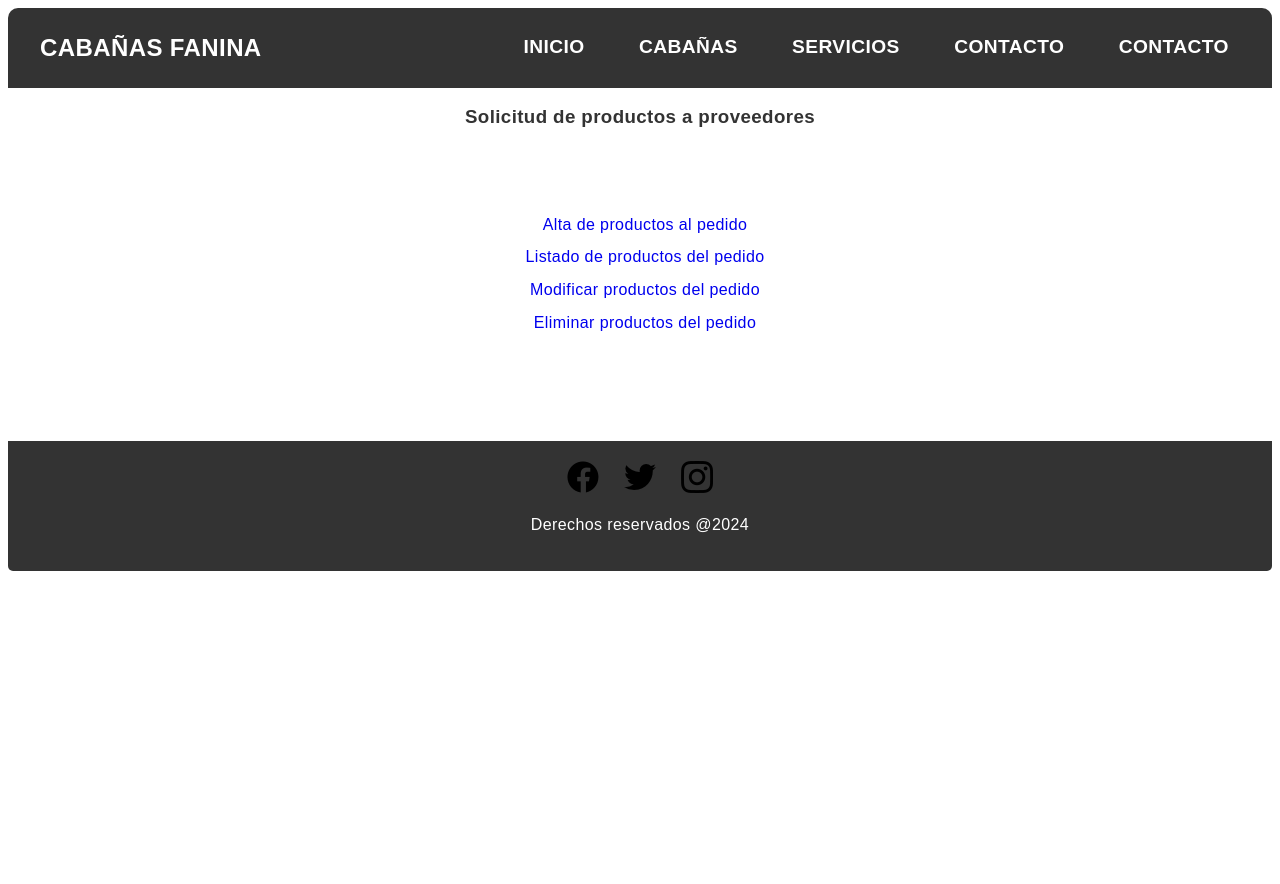
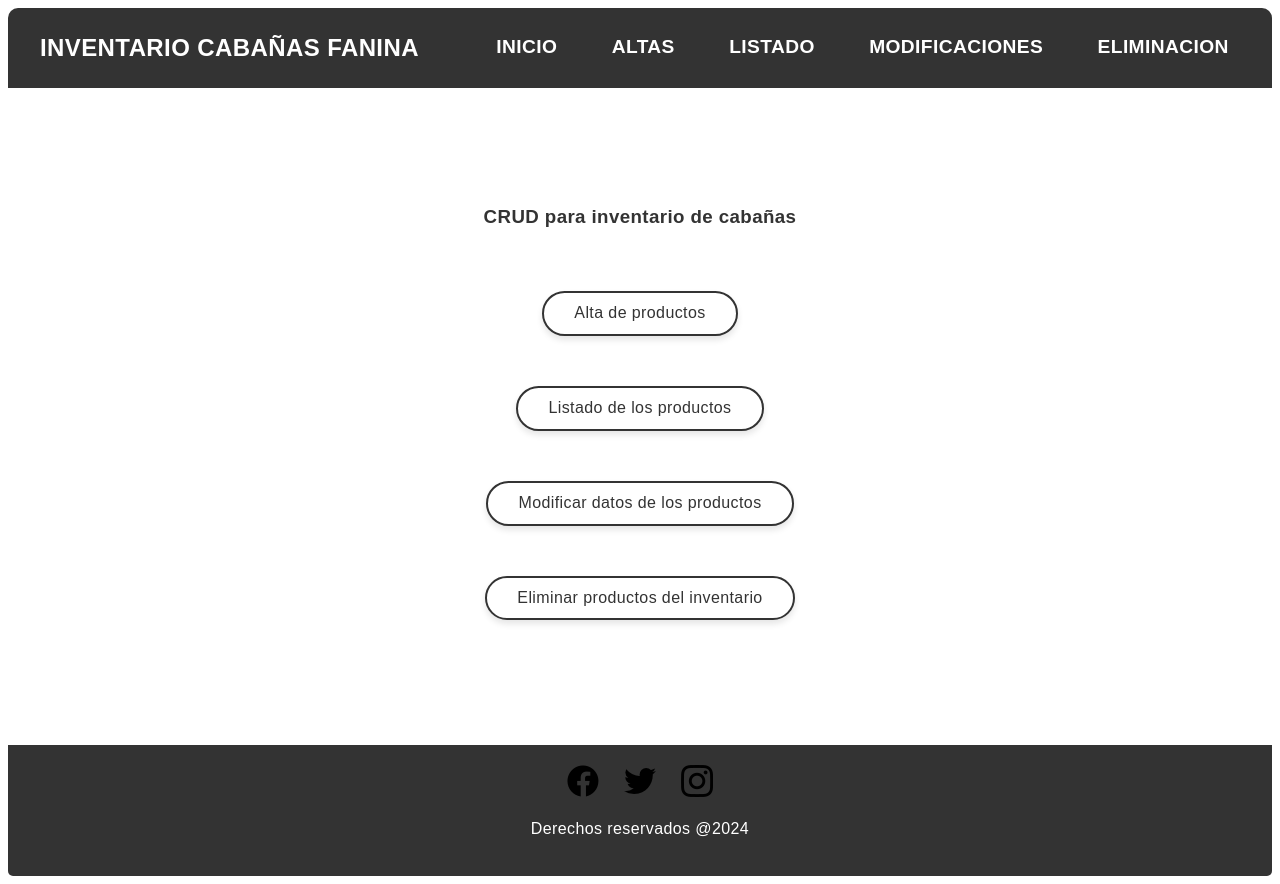
Before and after one commit to fakupos/TrabajoFinalBackEndC24170G10, a plain HTML site: page index.html in a window 1280 px wide. Before the commit the page ends 800 px from the top, so only its background shows below. Drawn offline with Linux system fonts and the light colour scheme.

Commit message:
agrego estilos al index.html

```diff
--- a/index.html
+++ b/index.html
@@ -1,6 +1,5 @@
 <!DOCTYPE html>
 <html lang="es">
-
 <head>
     <meta charset="UTF-8">
     <meta name="viewport" content="width=device-width, initial-scale=1.0">
@@ -9,41 +8,29 @@
     <link rel="stylesheet" href="./static/css/estilosIndex.css">
 
 </head>
+<body>
+    <header class="header" id="cabecera"></header>
 
-<body>
-    <header>
-        <header class="header" id="cabecera"></header>
-        <!-- <nav class="navbar-index ">
-            <img class="logo-nav" src="./static/imagenes/logos-nav.webp" alt="logo agencia de aprendizaje">
-        </nav> -->
-    </header>
-
-    <!-- <div class="logo-centrado">
-         <img src="./static/imagenes/logo_Codo.jpg" alt="logo">
-        </div> -->
-    <div class="section">
-        <section id="inicio">
-            <h3>Solicitud de productos a proveedores</h3>
-            <!-- <h1>Solicitud de productos a proveedores</h1><br> -->
-            <table>
-                <tr>
-                    <td class="contenedor-centrado"><a href="altas.html">Alta de productos al pedido</a></td>
-                </tr>
-                <tr>
-                    <td class="contenedor-centrado "><a href="listado.html">Listado de productos del pedido</a></td>
-                </tr>
-                <tr>
-                    <td class="contenedor-centrado "><a href="modificaciones.html">Modificar productos del pedido</a>
-                    </td>
-                </tr>
-                <tr>
-                    <td class="contenedor-centrado "><a href="listadoEliminar.html">Eliminar productos del pedido</a></td>
-                </tr>
-            </table>
+    <div class="container content">
+        <section id="inicio" class="text-center section">
+            <h3>CRUD para inventario de cabañas</h3>
+            <div class="contenedor-centrado">
+                <a href="altas.html" class="btn btn-primary">Alta de productos</a>
+            </div>
+            <div class="contenedor-centrado">
+                <a href="listado.html" class="btn btn-success">Listado de los productos</a>
+            </div>
+            <div class="contenedor-centrado">
+                <a href="modificaciones.html" class="btn btn-warning">Modificar datos de los productos</a>
+            </div>
+            <div class="contenedor-centrado">
+                <a href="listadoEliminar.html" class="btn btn-danger">Eliminar productos del inventario</a>
+            </div>
         </section>
     </div>
+
+    <footer id="pie" class="footer bg-dark text-white text-center py-3"></footer>
+
+    <script src="/static/js/head_foot.js"></script>
 </body>
-<footer id="pie"></footer>
-<script src="/static/js/head_foot.js"></script>
-
 </html>
--- a/static/css/estilosIndex.css
+++ b/static/css/estilosIndex.css
@@ -36,6 +36,45 @@ table {
 }
 h3{
     text-align: center;
+    padding: 40px;
+}
+body {
+    display: flex;
+    flex-direction: column;
+    min-height: 100vh;
+}
+.content {
+    flex: 1;
+}
+.section {
+    padding: 60px 0;  /* Incrementé el padding superior para mover el título más abajo */
+}
+footer {
+    padding: 20px 0;
+}
+.contenedor-centrado {
+    margin-bottom: 20px;
+}
+.btn {
+    display: inline-block;
+    padding: 10px 30px;
+    font-size: 16px;
+    cursor: pointer;
+    text-align: center;
+    text-decoration: none;
+    border: 2px solid #333;  /* Borde gris oscuro */
+    border-radius: 25px;  /* Botones redondeados */
+    color: #333;  /* Texto gris oscuro */
+    background-color: #fff;  /* Fondo blanco */
+    transition: background-color 0.3s ease, color 0.3s ease, box-shadow 0.3s ease;
+    box-shadow: 0 4px 6px rgba(0, 0, 0, 0.1);  /* Sombra para dar profundidad */
+    margin-bottom: 20px;  /* Espaciado entre botones */
+}
+
+.btn:hover {
+    background-color: #333;  /* Fondo gris oscuro al pasar el mouse */
+    color: #fff;  /* Texto blanco al pasar el mouse */
+    box-shadow: 0 6px 8px rgba(0, 0, 0, 0.15);  /* Sombra más pronunciada al pasar el mouse */
 }
 
 form {
--- a/static/js/head_foot.js
+++ b/static/js/head_foot.js
@@ -1,7 +1,7 @@
 let cabecera = `
     <nav class="navbar">
         <a href="index.html">
-            <h1 class="logo">CABAÑAS FANINA</h1>
+            <h1 class="logo">INVENTARIO CABAÑAS FANINA</h1>
         </a>
         <label class="label_hamburguesa" for="menu_hamburguesa">
             <svg xmlns="http://www.w3.org/2000/svg" width="35" height="35" fill="currentColor" class="list_icon" viewBox="0 0 16 16">
@@ -16,17 +16,18 @@ let cabecera = `
                 <a href="index.html" class="link">INICIO</a>
             </li>
             <li class="li_links">
-                <a href="altas.html" class="link">CABAÑAS</a>
+                <a href="altas.html" class="link">ALTAS</a>
             </li>
             <li class="li_links">
-                <a href="modificaciones.html" class="link">SERVICIOS</a>
+                <a href="listado.html" class="link">LISTADO</a>
             </li>
             <li class="li_links">
-                <a href="listadoEliminar.html" class="link">CONTACTO</a>
+                <a href="modificaciones.html" class="link">MODIFICACIONES</a>
             </li>
             <li class="li_links">
-                <a href="listado.html" class="link">CONTACTO</a>
+                <a href="listadoEliminar.html" class="link">ELIMINACION</a>
             </li>
+
         </ul>
     </nav>
 `;
```
